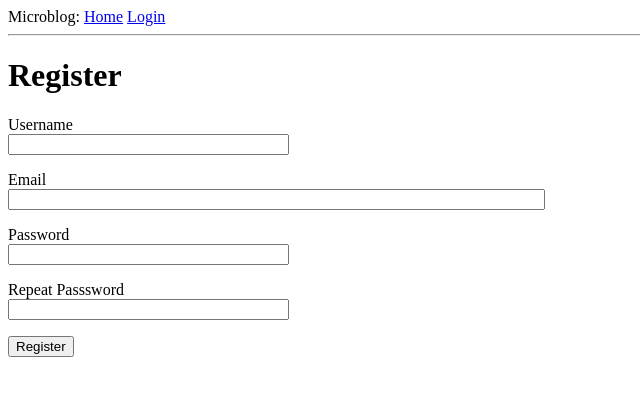
After one commit to JosephPB/flask_projects, a Flask app: page /register in a window 1280 px wide. The commit adds this page. Shown: the top 396 px of the page, without its empty margins (0-640 px from the left). Run offline with Flask 2, Linux system fonts and the light colour scheme.

Commit message:
chapter 5 working

```diff
--- a/microblog/app/__init__.py
+++ b/microblog/app/__init__.py
@@ -10,6 +10,8 @@ app.config.from_object(Config)
 db = SQLAlchemy(app) # database
 migrate = Migrate(app, db) # migration engine
 login = LoginManager(app)
+# to be able to give certain pages that he user must login to see, Flask-Login needs to know what the view function is that handles logins - pass the login page to login.login_view
+login.login_view = 'login'
 
 # routes module is imported below as it imports from the app variable assigned above
 from app import routes, models
--- a/microblog/app/forms.py
+++ b/microblog/app/forms.py
@@ -1,9 +1,31 @@
 from flask_wtf import FlaskForm
 from wtforms import StringField, PasswordField, BooleanField, SubmitField
-from wtforms.validators import DataRequired
+from wtforms.validators import DataRequired, ValidationError, Email, EqualTo
+from app.models import User
 
 class LoginForm(FlaskForm):
     username = StringField('Username', validators=[DataRequired()])
     password = PasswordField('Password', validators=[DataRequired()])
     remember_me = BooleanField('Remember Me')
     submit = SubmitField('Sign In')
+
+class RegistrationForm(FlaskForm):
+    username = StringField('Username', validators=[DataRequired()])
+    email = StringField('Email', validators=[DataRequired(), Email()])
+    password = PasswordField('Password', validators=[DataRequired()])
+    password2 = PasswordField('Repeat Passsword', validators=[DataRequired(), EqualTo('password')])
+    submit = SubmitField('Register')
+
+    # create custom validators to ensure username and email addresses aren't already registered to users
+    # by creating functions in the format validate_<field_name>, WTForms invokeds them in addition to the stock validators
+
+    def validate_username(self, username):
+        user = User.query.filter_by(username=username.data).first()
+        if user is not None:
+            raise ValidationError('Please use a different username.')
+
+
+    def validate_email(self, email):
+        user = User.query.filter_by(email=email.data).first()
+        if user is not None:
+            raise ValidationError('Please use a different email address.')
--- a/microblog/app/routes.py
+++ b/microblog/app/routes.py
@@ -1,12 +1,19 @@
-from flask import render_template, flash, redirect, url_for
-from app import app
-from app.forms import LoginForm
+from flask import render_template, flash, redirect, url_for, request
+from werkzeug.urls import url_parse
+from app import app, db
+from app.forms import LoginForm, RegistrationForm
+from flask_login import current_user, login_user, logout_user, login_required
+from app.models import User
 
 # decorators modify function that follows it
 # here the decorators create an association between the URL and the function
 
 @app.route('/')
 @app.route('/index')
+# in order to require login to view page, use login_required decorator
+# redirects to the location assigned in app/__init__.py to the login.login_required function
+# in the case of navigating to /index, this makes the complete URL: /login?next=/index, where next indicated where to go after login
+@login_required
 def index():
     user = {'username': 'Miguel'}
     posts = [
@@ -21,21 +28,57 @@ def index():
     ]
     # using the render_template functino that comes with Jinja2 in Flask
     # note the template file must be in the ./template directory which is not passed here
-    return render_template('index.html', title='Home', user=user, posts=posts)
+    return render_template('index.html', title='Home', posts=posts)
 
 # add methods attribute to highlight how function now accepts GET and POST requirests
 # GET requests return information to the client
 # POST requests are typically used when the client submits form data to the server
 @app.route('/login', methods=['GET', 'POST'])
 def login():
+    # In case user who is already logged in tries to go back to login page redirct to index
+    if current_user.is_authenticated:
+        return redirect(url_for('index'))
     form = LoginForm()
 
     # when browser sends GET request to recieve web page with form, validate_on_submit is False
     # when the browser sends POST request after user presses submit button returns True
     # if data is missing then also returns False
     if form.validate_on_submit():
+        # query database by username
+        # calling first completes query - know that the`re will either be 0 or 1 results returned
+        # have used .all() in place of .first() before but
+        # if username does not exist, then returns None
+        user = User.query.filter_by(username=form.username.data).first()
+        if user is None or not user.check_password(form.password.data):
+            flash('Invalid username or password')
+            return redirect(url_for('login'))
+        login_user(user, remember=form.remember_me.data)
+        # request.args presentes content of the information the client sent as a dictionary
+        next_page = request.args.get('next')
+        # check if next_page has a value, or if ir does have a value, that the page is relative and not absoluted
+        # not allowing absolute paths makes the site more secure as an attacker could input a malicious site in the next argument
+        if not next_page or url_parse(next_page).netloc != '':
+            next_page = url_for('index')
+        # else return to the next_page
+        return redirect(next_page)
         # flash shows message to the user
-        flash('Login request for user {}, remember_me={}'.format(form.username.data, form.remember_me.data))
-        # note: flash messages are stored but not automatically rendered unless shown how to do so by a template - we modify base template for this
+    return render_template('login.html', title='Sign In', form=form)
+
+@app.route('/logout')
+def logout():
+    logout_user()
+    return redirect(url_for('index'))
+
+@app.route('/register', methods=['GET', 'POST'])
+def register():
+    if current_user.is_authenticated:
         return redirect(url_for('index'))
-    return render_template('login.html', title='Sign In', form=form)
+    form = RegistrationForm()
+    if form.validate_on_submit():
+        user = User(username=form.username.data, email=form.email.data)
+        user.set_password(form.password.data)
+        db.session.add(user)
+        db.session.commit()
+        flash('Congratulations, you are now a registered user!')
+        return redirect(url_for('login'))
+    return render_template('register.html', title='Register', form=form)
--- a/microblog/app/templates/base.html
+++ b/microblog/app/templates/base.html
@@ -8,8 +8,13 @@
   </head>
   <body>
     <div>Microblog:
+      <!-- always show Home page in menu, show login if analymous and logout if logged in-->
       <a href="{{ url_for('index') }}">Home</a>
+      {% if current_user.is_anonymous %}
       <a href="{{ url_for('login') }}">Login</a>
+      {% else %}
+      <a href="{{ url_for('logout') }}">Logout</a>
+      {% endif %}
     </div>
     <hr> <!-- a thematic break -->
     {% with messages = get_flashed_messages() %}
--- a/microblog/app/templates/index.html
+++ b/microblog/app/templates/index.html
@@ -1,7 +1,7 @@
 {% extends "base.html" %}
 
 {% block content %}
-    <h1>Hi {{ user.username }}!</h1>
+    <h1>Hi {{ current_user.username }}!</h1>
     {% for post in posts %}
     <div><p>{{ post.author.username }} says: <b>{{ post.body }}</b></p></div>
     {% endfor %}
--- a/microblog/app/templates/login.html
+++ b/microblog/app/templates/login.html
@@ -29,4 +29,6 @@
       <p>{{ form.remember_me() }}{{ form.remember_me.label }}</p>
       <p>{{ form.submit() }}</p>
     </form>
+
+    <p>New User? <a href="{{ url_for('register') }}">Click to Register!</a></p>
 {% endblock %}
--- /dev/null
+++ b/microblog/app/templates/register.html
@@ -0,0 +1,37 @@
+{% extends "base.html" %}
+
+{% block content %}
+    <h1>Register</h1>
+    <form action="" method="post">
+        {{ form.hidden_tag() }}
+        <p>
+            {{ form.username.label }}<br>
+            {{ form.username(size=32) }}<br>
+            {% for error in form.username.errors %}
+            <span style="color: red;">[{{ error }}]</span>
+            {% endfor %}
+        </p>
+        <p>
+            {{ form.email.label }}<br>
+            {{ form.email(size=64) }}<br>
+            {% for error in form.email.errors %}
+            <span style="color: red;">[{{ error }}]</span>
+            {% endfor %}
+        </p>
+        <p>
+            {{ form.password.label }}<br>
+            {{ form.password(size=32) }}<br>
+            {% for error in form.password.errors %}
+            <span style="color: red;">[{{ error }}]</span>
+            {% endfor %}
+        </p>
+        <p>
+            {{ form.password2.label }}<br>
+            {{ form.password2(size=32) }}<br>
+            {% for error in form.password2.errors %}
+            <span style="color: red;">[{{ error }}]</span>
+            {% endfor %}
+        </p>
+        <p>{{ form.submit() }}</p>
+    </form>
+{% endblock %}
```
